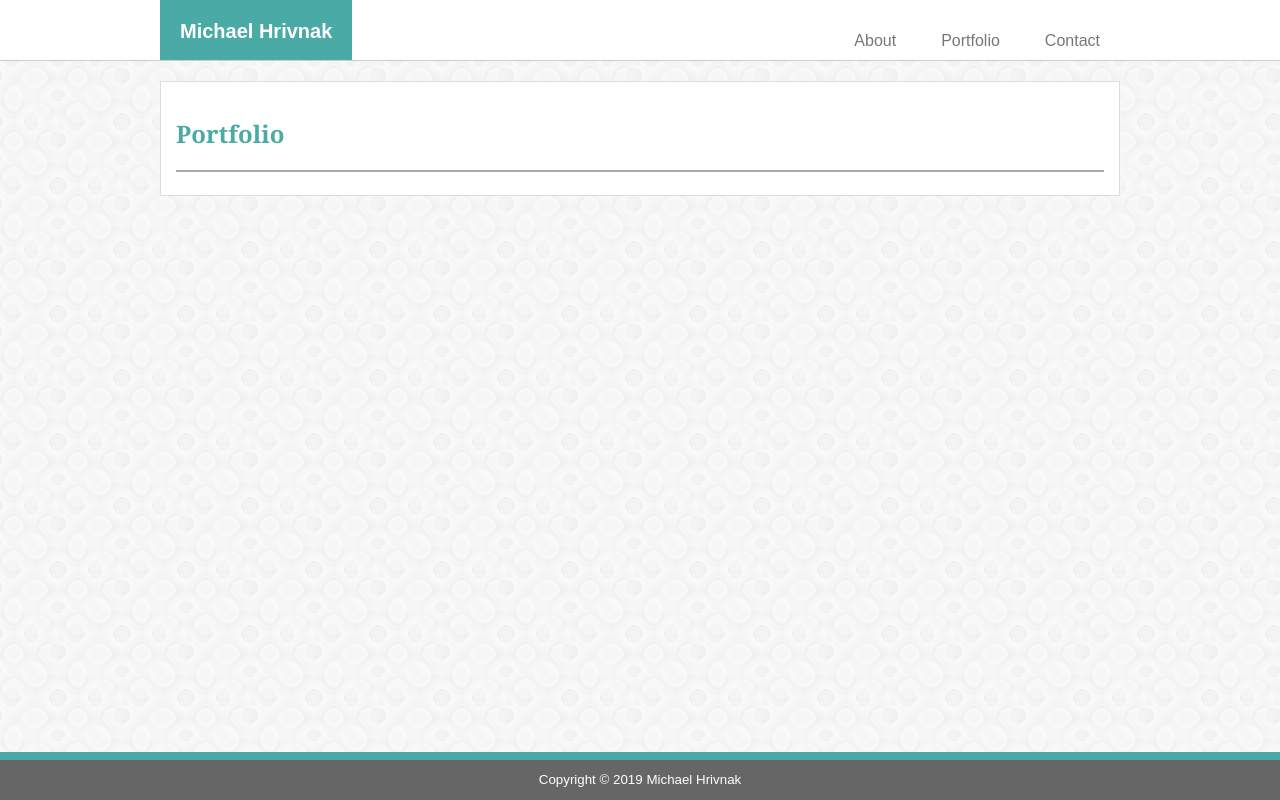
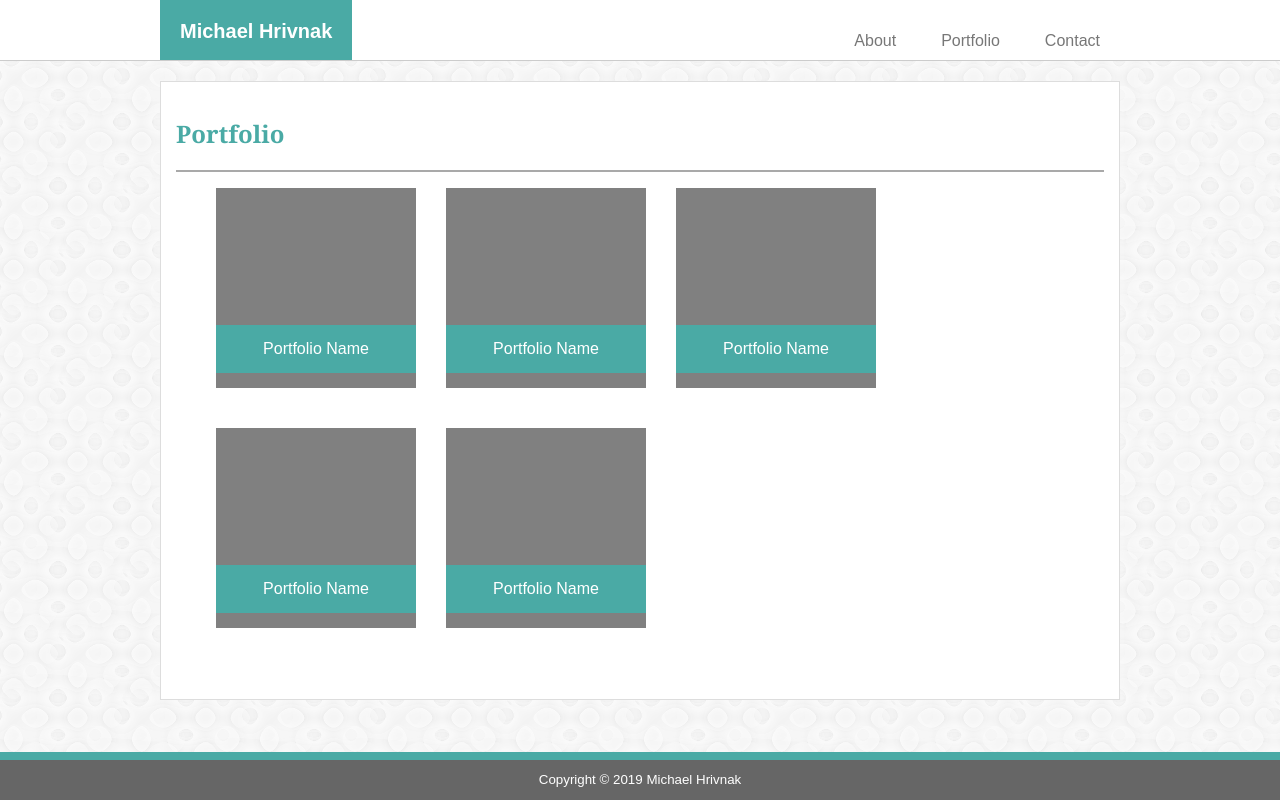
Before and after one commit to michaelhrivnak/Basic-Portfolio, a plain HTML site: page portfolio.html in a window 1280 px wide. Drawn offline with Linux system fonts and the light colour scheme.

Commit message:
updated tags for better semantics

```diff
--- a/assets/css/style.css
+++ b/assets/css/style.css
@@ -27,28 +27,30 @@ body{
     padding: 20px 20px;
     white-space: nowrap;
 }
+ul{
+    list-style-type: none;
+}
 #menu{
-    list-style-type: none;
     display: flex;
     margin:0;
     align-items:flex-end;
 }
-li{
+#menu > li{
     float:right;
     display: flex;
     margin-left: 5px;
 }
-li > a{
+#menu > li > a{
     color: #777777;
     text-decoration: none;
     padding: 10px 20px;
     text-align: center;
 }
-li:hover{
+#menu > li:hover{
     background-color: #4aaaa5;
     box-shadow: 0 8px 16px 0 rgba(0,0,0,0.2), 0 6px 20px 0 rgba(0,0,0,0.19);
 }
-li:hover > a {
+#menu > li:hover > a {
     color: #ffffff;
 }
 .content-body{
@@ -74,7 +76,7 @@ h2{
     font-family: Georgia, 'Times New Roman', Times, serif;
 }
 .sticky-footer{
-    position: absolute;
+    position: fixed;
     width:100%;
     text-align:center;
     padding:10px 0;
@@ -90,6 +92,7 @@ h2{
 .left{
     float: left;
 }
+/*contact*/
 .input{
     margin-bottom: 10px;
 }
@@ -119,5 +122,31 @@ input[type=submit]{
     padding: 10px 20px;
     border: 1px solid #666666;
     border-radius: 2px;
+}
+/*portfolio*/
+#portfolio-items{
+    display:flex;
+    flex-wrap: wrap;
+}
+#portfolio-items > li {
+    display: flex;
+    width: 200px;
+    height: 200px;
+    background-color: grey;
+    margin: 0 30px 40px 0;
+}
+.portfolio-image{
+    display: flex;
+    width:100%;
+    justify-items: center;
 
 }
+.portfolio-name{
+    align-self: flex-end;
+    text-align: center;
+    width: 100%;
+    color: #ffffff;
+    padding: 15px 0;
+    margin-bottom: 15px;
+    background-color: #4aaaa5;
+}
--- a/portfolio.html
+++ b/portfolio.html
@@ -5,28 +5,42 @@
         <title>Portfolio</title>
     </head>
     <body>
-        <div class="header-section">
+        <section class="header-section">
             <div class="header control-width">
-                <div class="name">
-                    Michael Hrivnak
-                </div>
+                <label class="name"> Michael Hrivnak</label>
                 <ul ID="menu">
                     <li><a href="index.html">About</a></li>
                     <li><a href="#">Portfolio</a></li>
                     <li><a href="contact.html">Contact</a></li>
                 </ul>
             </div>
-        </div>
-        <div class="control-width">
+        </section>
+        <section class="control-width">
             <div class="content-body">
                 <h2>Portfolio</h2>
                 <hr>
-
+                <ul id="portfolio-items">
+                    <li id="portfolio-item1" class="portfolio-image"><!--background image-->
+                        <label class="portfolio-name">Portfolio Name</label>
+                    </li>
+                    <li id="portfolio-item2" class="portfolio-image"><!--background image-->
+                        <label class="portfolio-name">Portfolio Name</label>
+                    </li>
+                    <li id="portfolio-item3" class="portfolio-image"><!--background image-->
+                        <label class="portfolio-name">Portfolio Name</label>
+                    </li>
+                    <li id="portfolio-item4" class="portfolio-image"><!--background image-->
+                        <label class="portfolio-name">Portfolio Name</label>
+                    </li>
+                    <li id="portfolio-item5" class="portfolio-image"><!--background image-->
+                        <label class="portfolio-name">Portfolio Name</label>
+                    </li>
+                </ul>
             </div>
-        </div>
+        </section>
         <!--Footer-->
-        <div class="sticky-footer">
+        <section class="sticky-footer">
             <small>Copyright &copy; 2019 Michael Hrivnak</small>
-        </div>
+        </section>
     </body>
 </html>
```
Also changed, not shown: contact.html (+13 -12 lines), index.html (+7 -9 lines).
